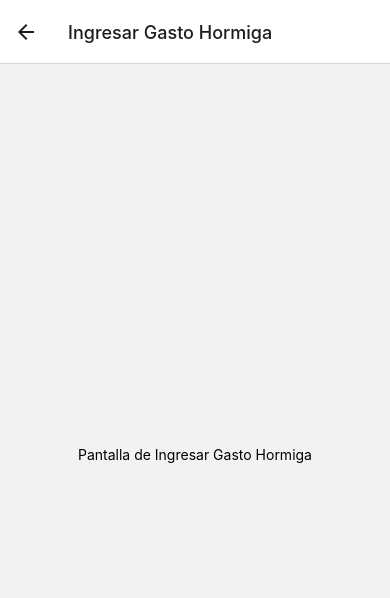
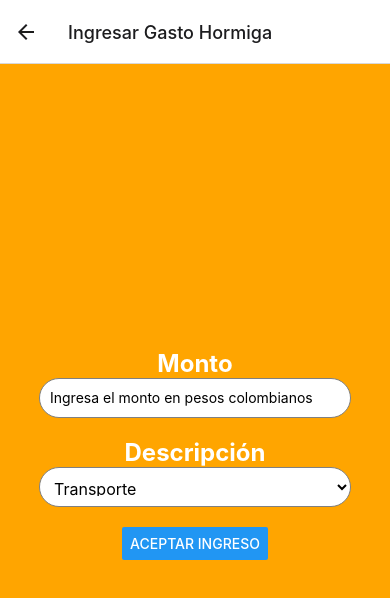
Before and after one commit to juan123213/ANTS, a React Native app in the folder ants/: screen /GastoHormiga in a window 390 px wide. Shown: the top 598 px of the page. Built offline with nearby package versions, Linux system fonts and the light colour scheme.

Commit message:
Creacion de la pestaña gasto hormiga

```diff
--- a/ants/App.js
+++ b/ants/App.js
@@ -4,7 +4,6 @@ import { StyleSheet, View, Text, TextInput, Button, Image } from 'react-native';
 import { NavigationContainer } from '@react-navigation/native';
 import { createStackNavigator } from '@react-navigation/stack';
 import MenuScreen from './menu/menu'; // Importa la pantalla del menú
-import { Alert } from 'react-native';
 import GastoHormigaScreen from './menu/gastoHormiga'; // Importa la pantalla de "Ingresar Gasto Hormiga"
 
 
@@ -40,8 +39,8 @@ function LoginScreen({ navigation }) {
 
   const handleLogin = () => {
     // Implementa la lógica de inicio de sesión aquí
-    console.log('Usuario:', username);
-    console.log('Contraseña:'); // Agrega la lógica que necesites
+    //console.log('Usuario:', username);
+    //console.log('Contraseña:'); // Agrega la lógica que necesites
 
     // Redirige a la pantalla del menú después del inicio de sesión
     navigation.navigate('Menu');
@@ -49,9 +48,6 @@ function LoginScreen({ navigation }) {
 
   const handleCancel  = () => {
     console.log('Botón de cancelar presionado');
-    Alert.alert('Muchas gracias', '¡Gracias por visitar nuestra aplicación!', [
-    { text: 'OK', onPress: () => console.log('Mensaje de agradecimiento cerrado') },
-  ]);
   };
 
   return (
@@ -79,7 +75,6 @@ function LoginScreen({ navigation }) {
     </View>
   );
 }
-
 
 const styles = StyleSheet.create({
   container: {
--- a/ants/menu/gastoHormiga.js
+++ b/ants/menu/gastoHormiga.js
@@ -1,14 +1,70 @@
-import React from 'react';
-import { View, Text } from 'react-native';
+import React, { useState } from 'react';
+import { View, Text, StyleSheet, Button, TextInput, Picker } from 'react-native';
 
 function GastoHormigaScreen() {
+    const [monto, setMonto] = useState('');
+    const [descripcion, setDescripcion] = useState(''); // Estado para la descripción
+    const [otros, setOtros] = useState(''); // Estado para el campo "otros"
 
+    const handleAceptarIngreso = () => {
+        // Lógica del gasto hormiga
+    };
 
-  return (
-    <View style={{ flex: 1, justifyContent: 'center', alignItems: 'center' }}>
-      <Text>Pantalla de Ingresar Gasto Hormiga</Text>
-    </View>
-  );
+    return (
+        <View style={styles.container}>
+            <Text style={styles.text}>Monto</Text>
+            <TextInput
+                style={styles.input}
+                placeholder="Ingresa el monto en pesos colombianos"
+                onChangeText={(text) => setMonto(text)} // Para mostrar el teclado numérico
+            />
+            <Text style={styles.text}>Descripción</Text>
+            <Picker // Menú desplegable para la descripción
+                selectedValue={descripcion}
+                onValueChange={(itemValue) => setDescripcion(itemValue)}
+                style={styles.input} // Establece el mismo estilo que los campos de texto
+            >
+                <Picker.Item label="Transporte" value="transporte" />
+                <Picker.Item label="Comida" value="comida" />
+                <Picker.Item label="Otro" value="otro" />
+            </Picker>
+            {descripcion === 'otro' && ( // Mostrar el campo "otros" si la descripción es "otro"
+                <View>
+                    <Text style={styles.text}>Otro</Text>
+                    <TextInput
+                        style={styles.input} // Establece el mismo estilo que los campos de texto
+                        placeholder="Especifica otra descripción"
+                        onChangeText={(text) => setOtros(text)}
+                    />
+                </View>
+            )}
+            <Button title="Aceptar Ingreso" onPress={handleAceptarIngreso} />
+        </View>
+    );
 }
 
 export default GastoHormigaScreen;
+
+const styles = StyleSheet.create({
+    container: {
+        flex: 1,
+        backgroundColor: '#FFA500',
+        alignItems: 'center',
+        justifyContent: 'center',
+    },
+    text: {
+        fontSize: 24,
+        fontWeight: 'bold',
+        color: '#fff',
+    },
+    input: {
+        width: '80%',
+        height: 40,
+        borderColor: 'gray',
+        borderWidth: 1,
+        borderRadius: 20,
+        padding: 10,
+        marginBottom: 20,
+        backgroundColor: '#fff',
+    },
+});
--- a/ants/menu/menu.js
+++ b/ants/menu/menu.js
@@ -1,7 +1,5 @@
-// menu.js
 import React from 'react';
 import { View, Text, Button } from 'react-native';
-import GastoHormigaScreen from './gastoHormiga'; // Importa la pantalla de "Ingresar Gasto Hormiga"
 import { useNavigation } from '@react-navigation/native'; // Importa useNavigation
 import { createStackNavigator } from '@react-navigation/stack';
 
@@ -21,7 +19,6 @@ function MenuScreen() {
 
   return (
     <View style={{ flex: 1, justifyContent: 'center', alignItems: 'center' }}>
-      <Text>Hola mundo</Text>
       <Button title="Ingresar Gasto Hormiga" onPress={handleIngresarGasto}/>
       <View style={{ marginTop: 50 }} /> {/* Espacio entre los botones */}
       <Button title="Ingresar Presupuesto" onPress={handleAgregarPresupuesto}/>
```
Also changed, not shown: ants/styles/appStyles.css (deleted, +0 -30 lines), 1 other file (tests, documents, lock files or other folders).
